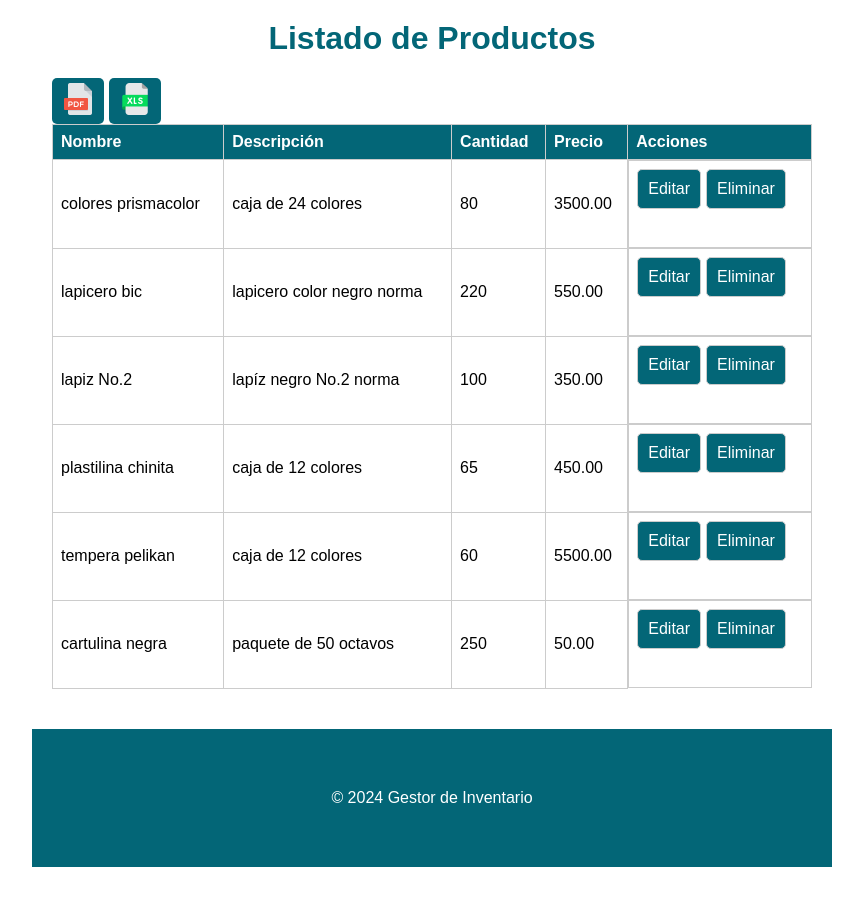
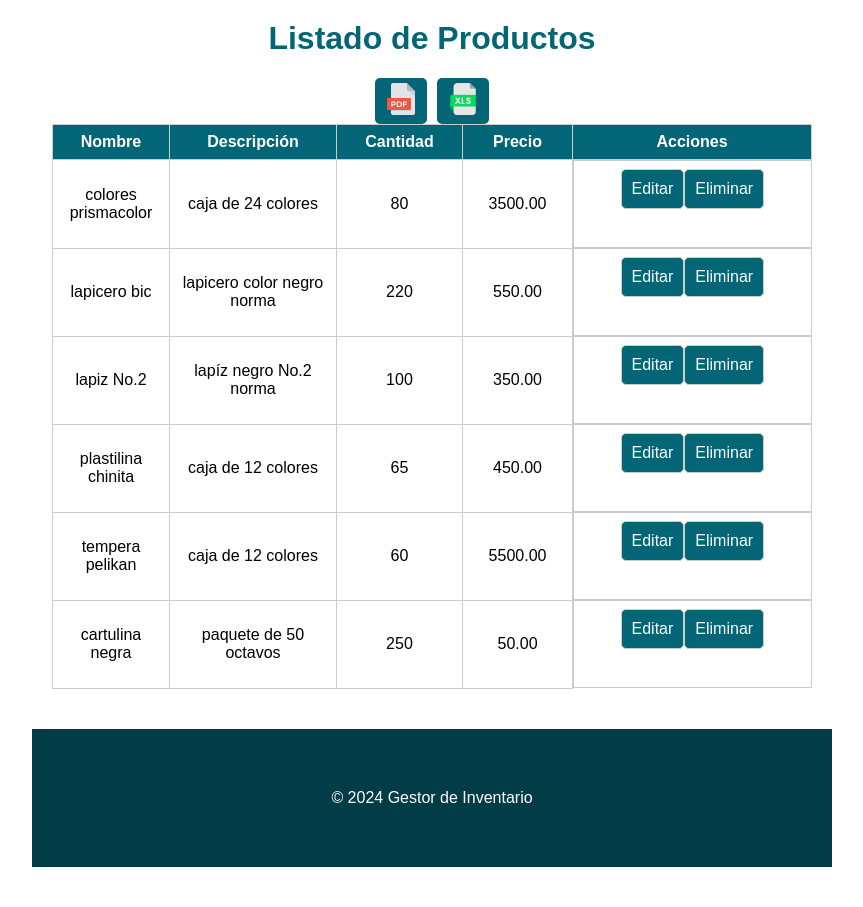
Before and after one commit to INOXBEAT/Gestor-de-Inventario, a PHP site: page /productos.php in a window 1280 px wide. Shown: the part 100-1007 px from the top of the page, without its empty margins (208-1071 px from the left). Run offline with PHP 8.4, Linux system fonts and the light colour scheme; data comes from the database, SQL or seed files in the repository.

Commit message:
ajuste de estilos en botones

```diff
--- a/styles.css
+++ b/styles.css
@@ -53,10 +53,11 @@
     border-collapse: collapse;
 }
 
-th, td {
+th,
+td {
     border: 1px solid #ccc;
+    text-align: center;
     padding: 8px;
-    text-align: left;
 }
 
 th {
@@ -67,9 +68,18 @@
 td a {
     display: inline-block;
     padding: 5px 10px;
-    margin-right: 5px;
     text-decoration: none;
     color: #000000;
+}
+
+th:nth-child(1),
+td:nth-child(1) {
+    width: 100px; /* Ancho de la primera columna */
+}
+
+th:nth-child(2),
+td:nth-child(2) {
+    width: 150px; /* Ancho de la segunda columna */
 }
 
 td a.editar {
@@ -120,8 +130,9 @@
 
 .acciones {
     display: flex;
-    gap: 5px;
+    justify-content: center;
 }
+
 .acciones a {
     display: inline-block;
     padding: 5px 10px;
@@ -130,12 +141,17 @@
     text-decoration: none;
     border-radius: 5px;
 }
+
 .acciones a:hover {
     background-color: #03474e;
 }
 
+.acciones > a:first-child {
+    margin-right: 10px;
+}
+
 .footer {
-    background-color: #036677;
+    background-color: #023c46;
     color: #fff;
     padding: 20px;
     text-align: center;
```
